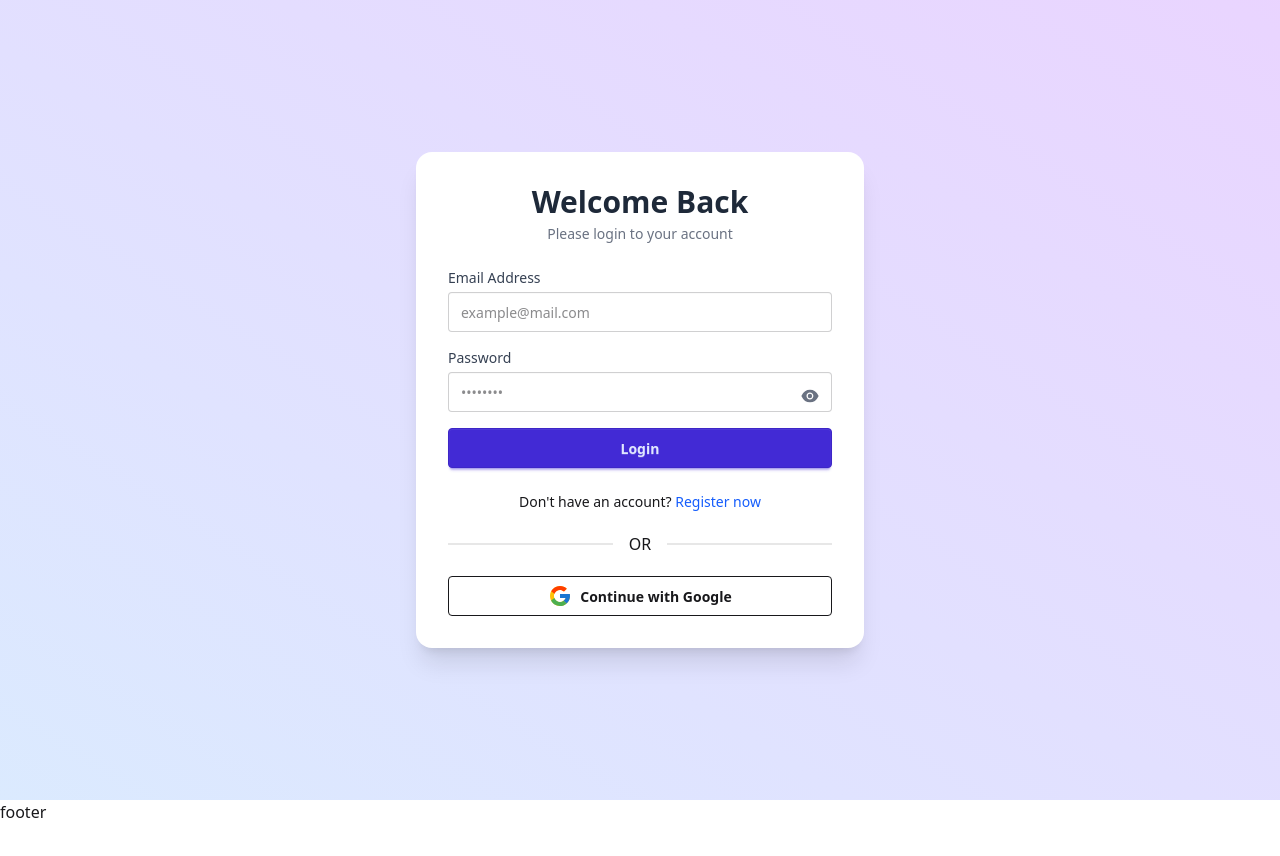
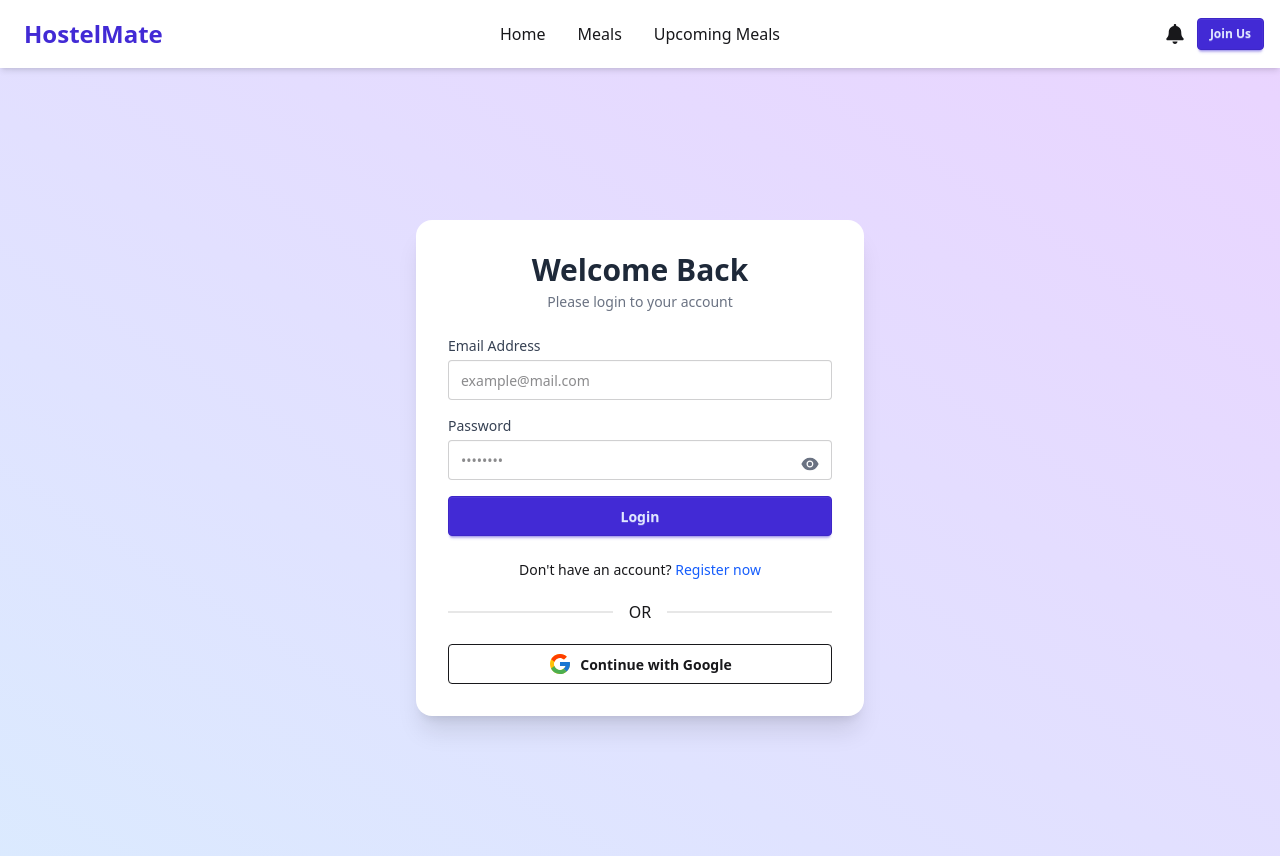
Before and after one commit to mdasifalijihat/hotem-menagment-system-client-ex12, a React (Vite) app: page /login in a window 1280 px wide. Shown: the top 856 px of the page. Before the commit the page ends 824 px from the top, so only its background shows below. Built offline with nearby package versions, Linux system fonts and the light colour scheme; no server answers.

Commit message:
FEAT: Enhanced Navbar, User Profile dropdown (logout Functionality)Dahsboard navigation link, full mobile responssiveness, Improved accessibility

```diff
--- a/src/components/shared/Footer/Footer.jsx
+++ b/src/components/shared/Footer/Footer.jsx
@@ -3,7 +3,7 @@ import React from 'react';
 const Footer = () => {
     return (
         <div>
-            footer
+
         </div>
     );
 };
--- a/src/components/shared/Navbar/Navbar.jsx
+++ b/src/components/shared/Navbar/Navbar.jsx
@@ -1,9 +1,116 @@
-import React from 'react';
+import { Link, NavLink } from 'react-router';
+import { FaBell, FaBars } from 'react-icons/fa';
+import Swal from 'sweetalert2';
+import useAuth from '../../../hooks/useAuth';
 
 const Navbar = () => {
+  const { user, logout } = useAuth() || {};
+
+  const handleLogout = () => {
+    Swal.fire({
+      title: 'Are you sure?',
+      text: 'You will be logged out!',
+      icon: 'warning',
+      showCancelButton: true,
+      confirmButtonColor: '#3085d6',
+      cancelButtonColor: '#d33',
+      confirmButtonText: 'Yes, logout',
+    }).then((result) => {
+      if (result.isConfirmed) {
+        logout()
+          .then(() => {
+            Swal.fire({
+              icon: 'success',
+              title: 'Logged out successfully!',
+              showConfirmButton: false,
+              timer: 1500,
+            });
+          })
+          .catch((err) => {
+            console.error(err);
+            Swal.fire({
+              icon: 'error',
+              title: 'Logout Failed',
+              text: err.message,
+            });
+          });
+      }
+    });
+  };
+
+  const navLinks = (
+    <>
+      <li><NavLink to="/">Home</NavLink></li>
+      <li><NavLink to="/meals">Meals</NavLink></li>
+      <li><NavLink to="/upcoming-meals">Upcoming Meals</NavLink></li>
+    </>
+  );
+
   return (
-    <div>
+    <div className="navbar bg-base-100 shadow-md px-4 sticky top-0 z-50">
+      {/* Navbar Start (Left) */}
+      <div className="navbar-start">
+        {/* Mobile Menu Toggle */}
+        <div className="dropdown">
+          <label tabIndex={0} className="btn btn-ghost lg:hidden text-xl">
+            <FaBars />
+          </label>
+          <ul
+            tabIndex={0}
+            className="menu menu-sm dropdown-content mt-3 p-2 shadow bg-base-100 rounded-box w-52 z-50"
+          >
+            {navLinks}
+          </ul>
+        </div>
 
+        {/* Logo */}
+        <Link to="/" className="text-2xl font-bold text-primary ml-2">
+          HostelMate
+        </Link>
+      </div>
+
+      {/* Navbar Center (Desktop Only) */}
+      <div className="navbar-center hidden lg:flex">
+        <ul className="menu menu-horizontal px-1 gap-2 text-base font-medium">
+          {navLinks}
+        </ul>
+      </div>
+
+      {/* Navbar End (Right) */}
+      <div className="navbar-end">
+        <FaBell className="text-xl mx-3 block" />
+
+        {user ? (
+          <div className="dropdown dropdown-end">
+            <label tabIndex={0} className="btn btn-ghost btn-circle avatar">
+              <div className="w-10 rounded-full border">
+                <img
+                  src={user.photoURL || 'https://i.ibb.co/0Jmshvb/avatar.png'}
+                  alt="User Avatar"
+                />
+              </div>
+            </label>
+            <ul
+              tabIndex={0}
+              className="menu menu-sm dropdown-content mt-3 p-2 shadow bg-base-100 rounded-box w-52 z-50"
+            >
+              <li className="text-center font-semibold text-gray-700">
+                {user.displayName || 'User'}
+              </li>
+              <li>
+                <Link to="/dashboard">Dashboard</Link>
+              </li>
+              <li>
+                <button onClick={handleLogout}>Logout</button>
+              </li>
+            </ul>
+          </div>
+        ) : (
+          <Link to="/join-us" className="btn btn-primary btn-sm">
+            Join Us
+          </Link>
+        )}
+      </div>
     </div>
   );
 };
```
